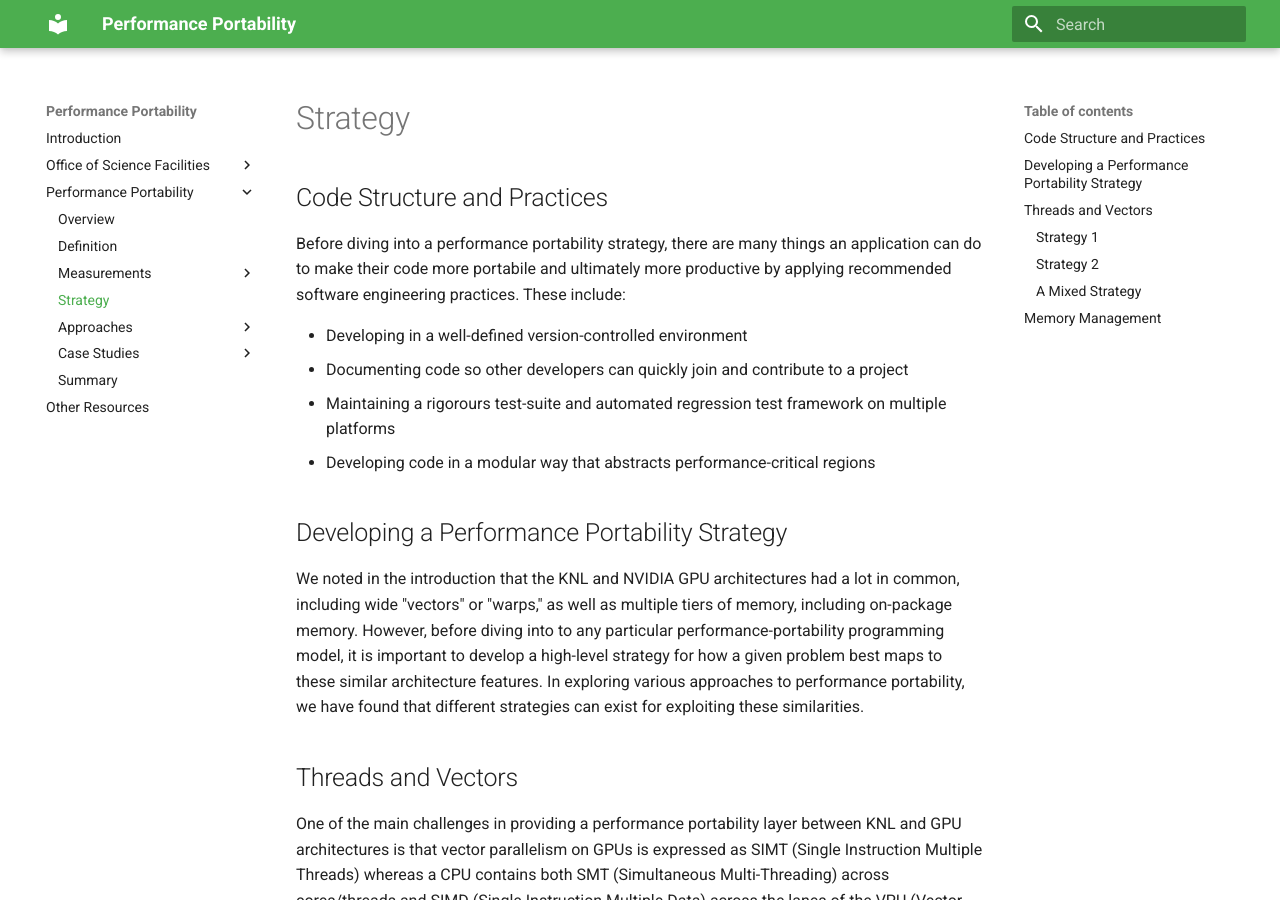
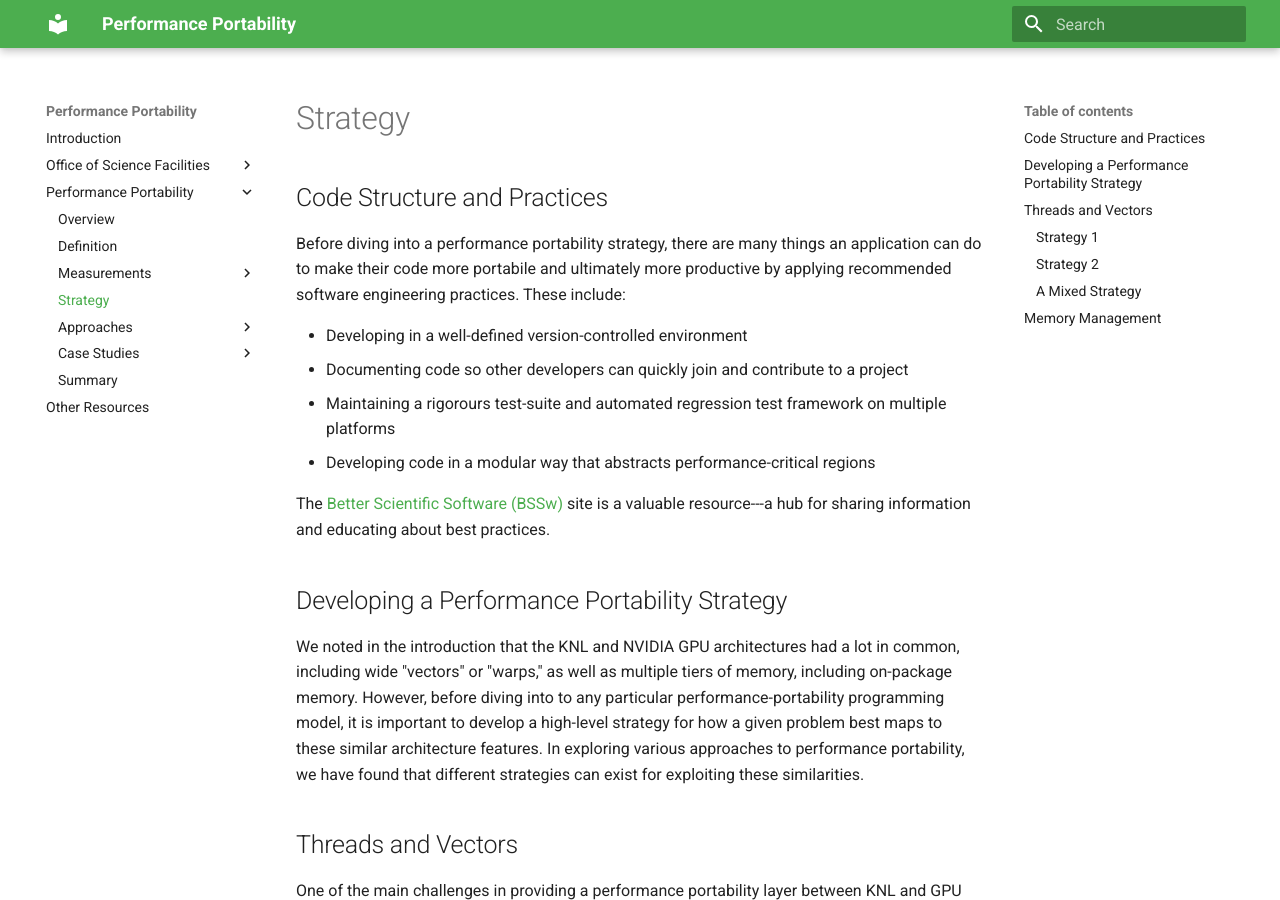
Before and after one commit to jrdeslippe/perfportsite, an MkDocs documentation site: the page built from docs/perfport/strategy.md, in a window 1280 px wide and 900 px high. Built offline with MkDocs 1.6.1 and Material for MkDocs 9.7.7, drawn with Linux system fonts in a browser that asks for light colours; old or Windows-style settings are respelled for this version of MkDocs.

Commit message:
Add a sentence about BSSw as a resource under 'Code Structure and Practices'

```diff
--- a/docs/perfport/strategy.md
+++ b/docs/perfport/strategy.md
@@ -9,6 +9,8 @@ portabile and ultimately more productive by applying recommended software engine
 * Documenting code so other developers can quickly join and contribute to a project
 * Maintaining a rigorours test-suite and automated regression test framework on multiple platforms
 * Developing code in a modular way that abstracts performance-critical regions
+
+The [Better Scientific Software (BSSw)](https://bssw.io/) site is a valuable resource---a hub for sharing information and educating about best practices.
 
 ## Developing a Performance Portability Strategy
 
```
